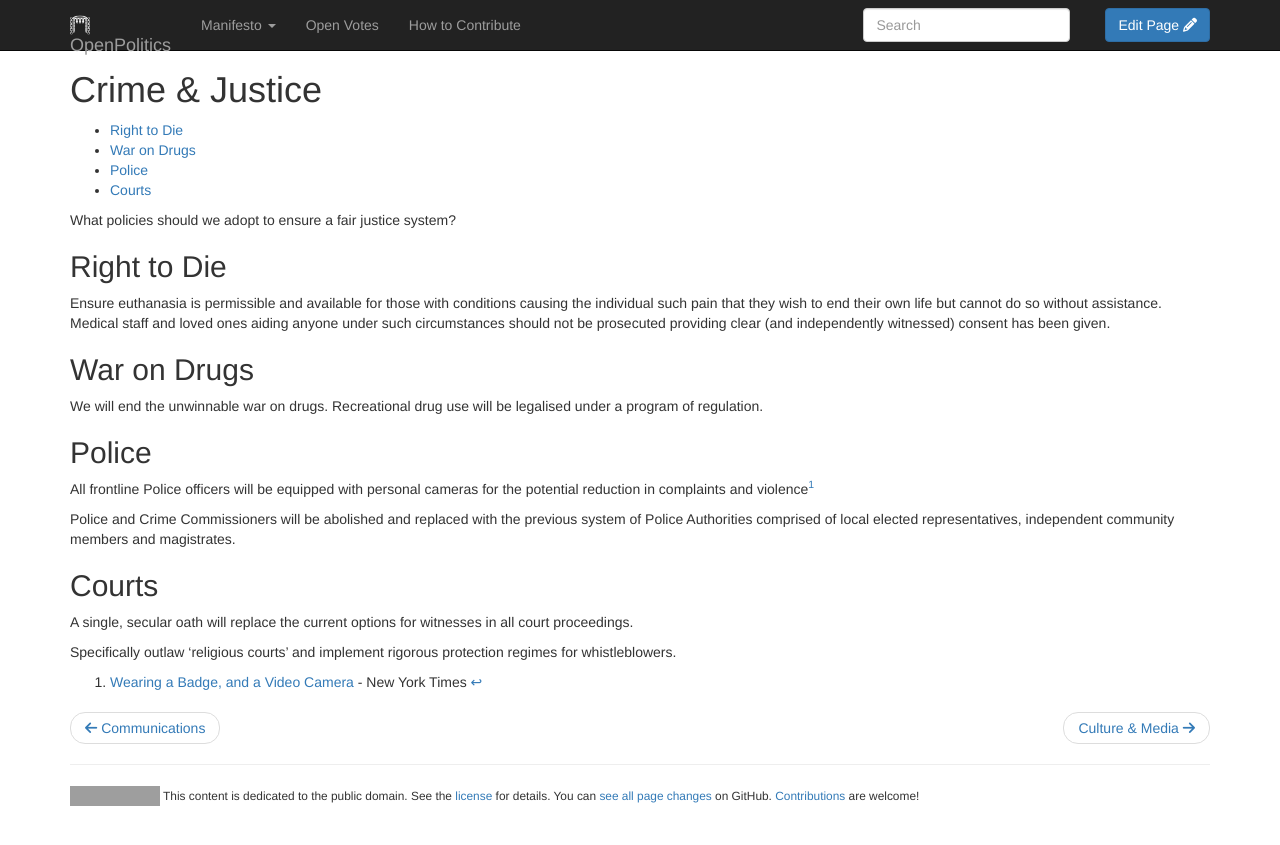
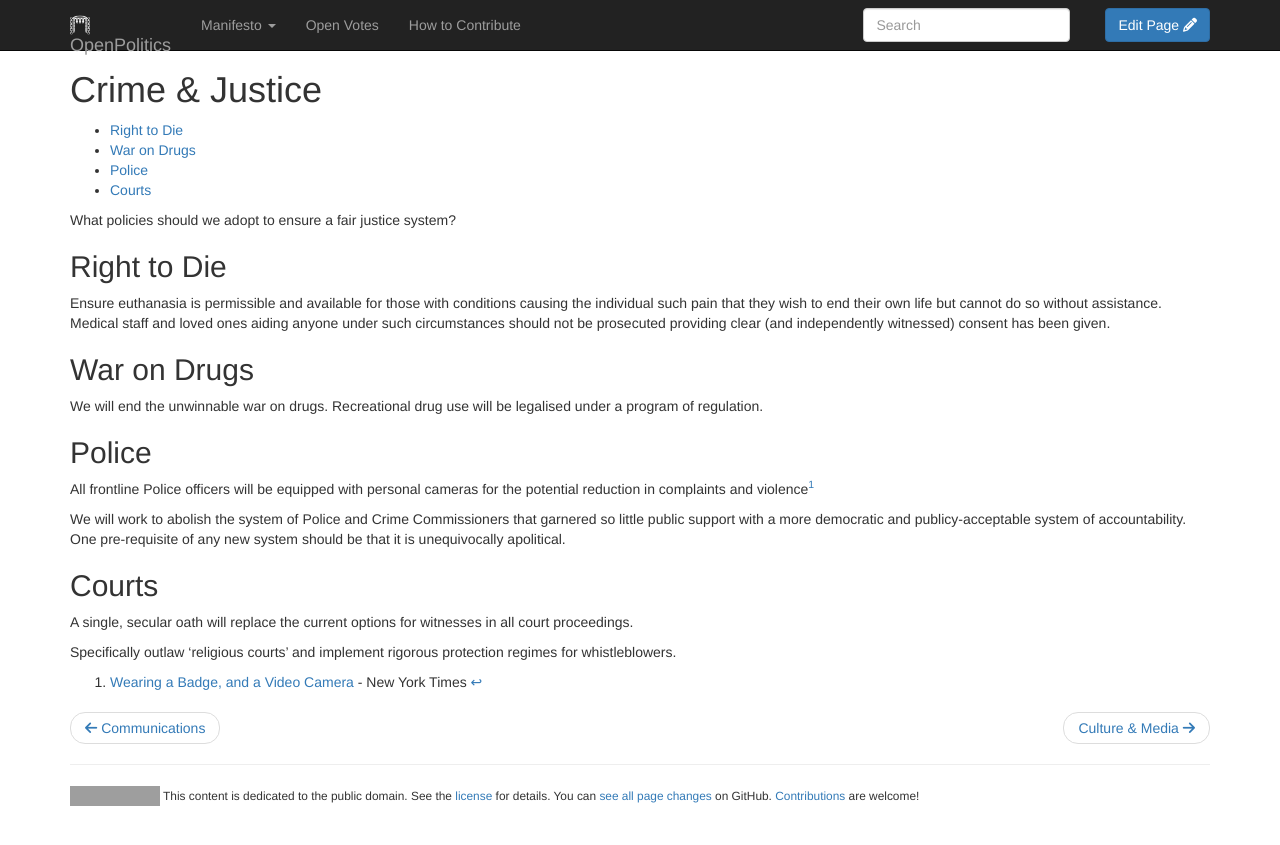
Before and after one commit to openpolitics/manifesto, a Jekyll site: the page built from manifesto/crime.md, in a window 1280 px wide. Shown: the top 845 px of the page. Built offline with Jekyll 4.4.1, drawn with Linux system fonts in a browser that asks for light colours; nearby versions of some CDN libraries; library files that are not in the unit come from our copies; grey boxes are pictures that could not be loaded.

Commit message:
Less brash

```diff
--- a/manifesto/crime.md
+++ b/manifesto/crime.md
@@ -20,7 +20,7 @@ We will end the unwinnable war on drugs. Recreational drug use will be legalised
 
 All frontline Police officers will be equipped with personal cameras for the potential reduction in complaints and violence[^1]
 
-Police and Crime Commissioners will be abolished and replaced with the previous system of Police Authorities comprised of local elected representatives, independent community members and magistrates.
+We will work to abolish the system of Police and Crime Commissioners that garnered so little public support with a more democratic and publicy-acceptable system of accountability. One pre-requisite of any new system should be that it is unequivocally apolitical.
 
 ## Courts
 
```
